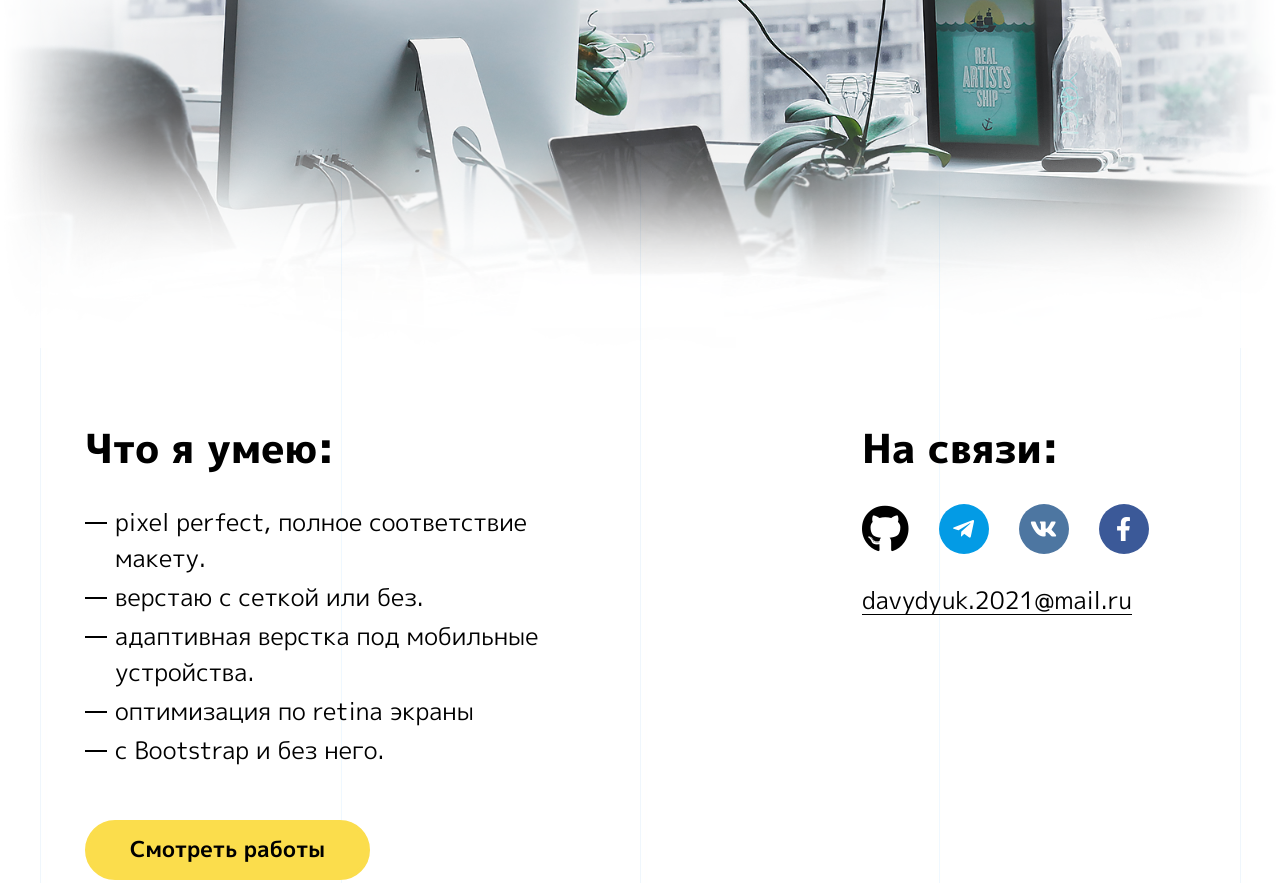
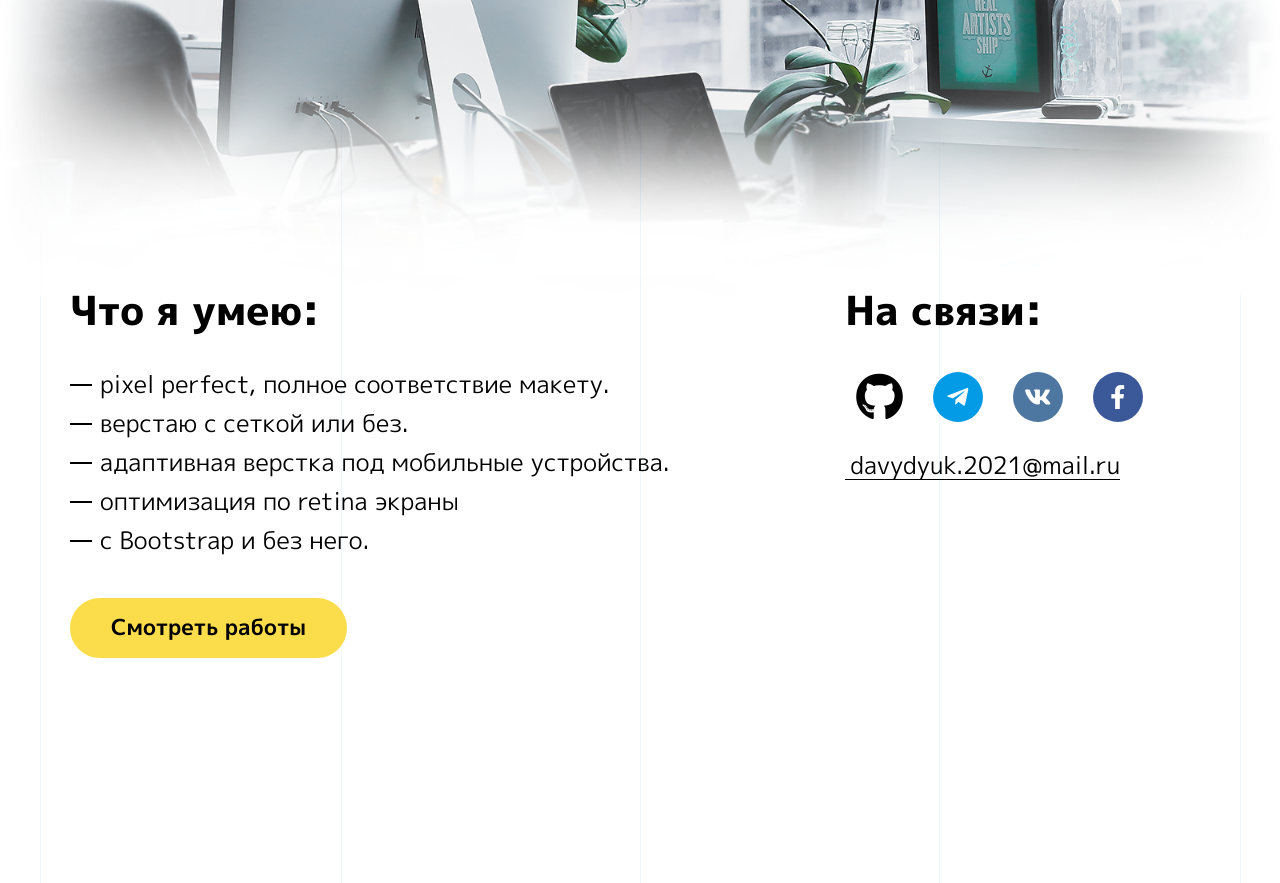
Before and after one commit to VladimirDav2020/Project-portfolio, a plain HTML site: page docs/index.html in a window 1280 px wide. Shown: the part 980-1863 px from the top of the page. Drawn offline with Linux system fonts and the light colour scheme.

Commit message:
ppf header

```diff
--- a/docs/index.html
+++ b/docs/index.html
@@ -59,7 +59,7 @@
         <div class="container">
             <div id="my-skills" class="flex-wrapper">
                 <div class="about__skills">
-                    <h3 class="title">Что я умею:</h3>
+                    <h3 class="about__skills-title">Что я умею:</h3>
                     <ul class="about__skills-list">
                         <li class="list-item"><span class="custom"></span>pixel perfect, полное соответствие макету.</li>
                         <li class="list-item"><span class="custom"></span>верстаю с сеткой или без.</li>
@@ -70,7 +70,7 @@
                     <a href="#my-works" class="button acquaint">Смотреть работы</a>
                 </div>
                 <div class="about__social">
-                    <h3 class="title">На связи:</h3>
+                    <h3 class="about__skills-title">На связи:</h3>
                     <div class="social-list">
                         <a class="item-git" href="#"><i class="fab fa-github fa-2x"></i></a>
                         <a class="item-tel" href="#"><i class="fab fa-telegram-plane"></i></a>
@@ -276,7 +276,7 @@
             </div>
         </section>
     </main>
-    <footer class="footer">
+    <footer class="footer none">
         <div class="container">
             <div class="copyright">&#169; 2020 &#8212; Владимир Давыдюк</div>
             <div class="footer__text">
--- a/docs/less/blocks/_base.less
+++ b/docs/less/blocks/_base.less
@@ -145,7 +145,7 @@ button{
 
     @media(min-width: 1200px){
         max-width: 1140px;
-
+        padding: 0;
     }
 }
 
@@ -170,7 +170,7 @@ button{
     display: inline-block;
     height: 60px;
     line-height: 50px;
-    padding: 0 41px;
+    padding: 0 37px;
     font-family: var(--fontreg);
     border-radius: 32px;
     border: 4px solid var(--btn2bas);
@@ -212,7 +212,7 @@ button{
 }
 
 .social-list{
-    margin-bottom: 28px;
+    margin-bottom: 25px;
     display: flex;
 
     a{
@@ -238,6 +238,10 @@ button{
             color: #fbdc4d;
             transition: .5s;
         }
+    }
+
+    @media(min-width: 1200px){
+        padding-left: 11px;
     }
 }
 
--- a/docs/less/blocks/_header.less
+++ b/docs/less/blocks/_header.less
@@ -43,7 +43,7 @@
     }
 
     @media(min-width: 1200px){
-        margin-bottom: 152px;
+        margin-bottom: 142px;
         padding: 0;
     }
 }
@@ -105,7 +105,9 @@
     }
 
     @media(min-width: 768px){
-
+        a{
+            margin-left: 0px;
+        }
     }
 
     @media(min-width: 1200px){
@@ -115,6 +117,7 @@
         height: auto;
         width: auto;
         max-width: unset;
+        padding-left: 21px;
         background-color: transparent;
         transform: translateX(0%);
 
@@ -137,9 +140,6 @@
     z-index: 2;
     display: block;
     text-decoration: none;
-
-    padding-top: 5px;
-    padding-bottom: 5px;
 
     font-size: 20px;
     font-weight: 700;
@@ -174,7 +174,7 @@
 
     @media(min-width: 1200px){
         &+.nav-list-item{
-            margin-left: 40px;
+            margin-left: 79px;
         }
     }
 }
@@ -273,6 +273,10 @@
         color: #fbdc4d;
         transition: .5s;
     }
+    @media(min-width: 1200px){
+        padding-top: 11px
+    }
+
 }
 
 // ЛОГО____НАВИГАЦИЯ____СОЦИАЛ
@@ -319,7 +323,7 @@
     }
 
     @media(min-width: 1200px){
-        margin-bottom: 35px;
+        margin-bottom: 16px;
     }
 }
 
@@ -467,20 +471,21 @@
     }
     @media(min-width: 1200px){
         margin-bottom: 20px;
-        margin-top: -156px;
+        margin-top: -189px;
         transform: scale(1);
         max-width: 1600px;
     }
 }
+
 #my-skills{
 
     @media(min-width: 1200px){
-        margin-top: -230px;
-        padding-top: 280px;
+        margin-top: -385px;
+        padding-top: 350px;
     }
 }
 
-.title{
+.about__skills-title{
     margin-bottom: 26px;
     color: #000000;
     font-size: 30px;
@@ -503,7 +508,7 @@
     }
 
     @media(min-width: 1200px){
-
+        width: 53%;
     }
     .acquaint{
         display: none;
@@ -525,7 +530,7 @@
     }
 
     @media(min-width: 1200px){
-        margin-bottom: 52px;
+        margin-bottom: 40px;
     }
 }
 
@@ -553,20 +558,19 @@
 
 .about__social{
     width: 100%;
-    @media(min-width: 768px){
-        width: 46%;
 
-    }
+    @media(min-width: 768px){width: 46%;}
 
     @media(min-width: 1200px){
-        width: 30%;
+        width: 32%;
+
+        .about__skills-title{
+            margin-bottom: 32px;
+        }
     }
 }
 
 .custom::before{
-    @media(min-width: 768px){
-
-    }
     @media(min-width: 1200px){
         content: "";
 
@@ -640,6 +644,7 @@
         background-color: #000;
         transition: .3s;
     }
+
     &:hover{
         color: var(--linkhov);
         transition: .3s;
@@ -649,5 +654,9 @@
         background-color: var(--linkhov);
         transition: .3s;
     }
+
+    @media(min-width: 1200px){
+        padding-left: 5px;
+    }
 }
 // КОНТЕНТ ШАПКИ
```
Also changed, not shown: docs/css/main.css, 1 other file.
